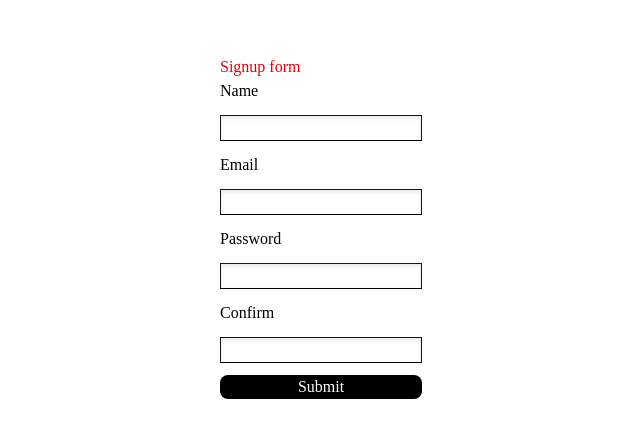
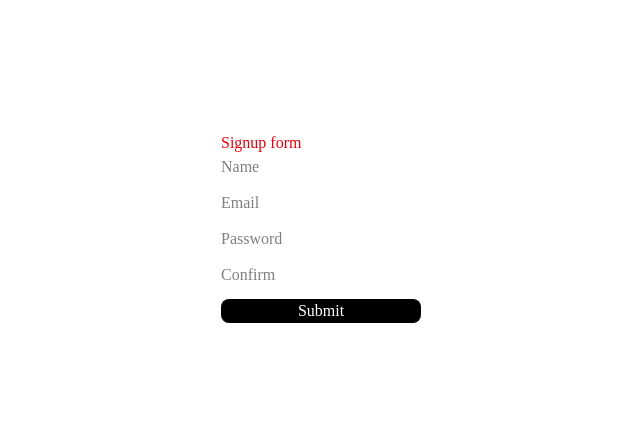
Before and after one commit to eeshm/random-ui-stuff, a React (Vite) app: page / in a window 1280 px wide. Shown: the part 173-610 px from the top of the page, without its empty margins (319-959 px from the left). Built offline with nearby package versions, Linux system fonts and the light colour scheme.

Commit message:
Form using react form and zod

```diff
--- a/package.json
+++ b/package.json
@@ -11,13 +11,16 @@
     "start": "vite preview"
   },
   "dependencies": {
+    "@hookform/resolvers": "^5.2.2",
     "@tailwindcss/vite": "^4.1.16",
     "clsx": "^2.1.1",
     "motion": "^12.23.24",
     "react": "^19.1.1",
     "react-dom": "^19.1.1",
+    "react-hook-form": "^7.75.0",
     "tailwind-merge": "^3.4.0",
-    "tailwindcss": "^4.1.16"
+    "tailwindcss": "^4.1.16",
+    "zod": "^4.4.3"
   },
   "devDependencies": {
     "@eslint/js": "^9.36.0",
--- a/src/App.tsx
+++ b/src/App.tsx
@@ -1,18 +1,19 @@
 import './App.css'
 // import HoverGlitch from './components/HoverGlitch'
 // import RotatingGrid from './components/RotatingGrid'
-import ClipPath from './components/ClipPath'
 import Signup from './components/signup'
+import Upload from './components/upload'
 
 const App = () => {
 
   return (
-    <div className="flex flex-col items-center justify-center min-h-screen">
+    <main className="flex min-h-screen w-full items-center justify-center ">
       {/* <HoverGlitch /> */}
       {/* <RotatingGrid  /> */}
       {/* <ClipPath/> */}
       <Signup/>
-    </div>
+      {/* <Upload /> */}
+    </main>
   )
 }
 export default App
--- a/src/components/signup.tsx
+++ b/src/components/signup.tsx
@@ -1,63 +1,52 @@
 import React, { useState } from "react"
+import { useForm} from "react-hook-form";
+import {z}  from "zod";
+import { zodResolver } from '@hookform/resolvers/zod';
+import { data } from "framer-motion/client";
+
+const signupSchema = z.object({
+    name:z.string().min(6, "Can't be smaller than 6").max(20, "Can't be greater than 20"),
+    email:z.string().email("Invalid email"),
+    password: z.string().min(6, "Can't be smaller than 6").max(20, "Can't be greater than 20"),
+    confirmPassword:z.string().min(6, "Can't be smaller than 6").max(20, "Can't be greater than 20")
+}).refine((data)=>data.password == data.confirmPassword,{
+    error: "Password do not match",
+    path:["confirmPassword"]
+})
+
+type SignupForm = z.infer<typeof signupSchema>
 
 function Signup() {
-    const [name, setName] = useState("");
-    const [email, setEmail] = useState("");
-    const [password, setPassword] = useState("");
-    const [confirmPassword, setConfirmPassword] = useState("");
-    const [errors, setErrors] = useState({
-        name: "",
-        email: "",
-        password: "",
-        confirmPassword: ""
+    const {register, handleSubmit, formState :{errors,isSubmitting}} = useForm<SignupForm>({
+        resolver : zodResolver(signupSchema)
     })
 
-    function handleSubmit(e: React.FormEvent<HTMLFormElement>) {
-        e.preventDefault();
-        let newErrors = {
-            name: "",
-            email: "",
-            password: "",
-            confirmPassword: ""
-        }
-
-        if (!name) newErrors.name = "Name is requried"
-        if (!email) newErrors.email = "Email is requried"
-        if (!password) newErrors.password = "Password is requried"
-        if (!confirmPassword) {
-            newErrors.confirmPassword = " Confirm password is requried"
-        } else if (confirmPassword !== password) newErrors.confirmPassword = "Passwords do not match";
-
-        const valid = Object.values(newErrors).every(err => err == null)
-        if (!valid) {
-            setErrors(newErrors);
-        }
-        else {
-            alert("submitted");
-        }
+    async function onSubmit(data: SignupForm) {
+        alert("submitted");
+        console.log(data);
     }
 
     return (
         <div className="flex flex-col ">
             <div className="text-red-600"> Signup form</div>
-            <form className="flex flex-col space-y-3" onSubmit={handleSubmit}>
-                <label htmlFor={name} >Name</label>
-                <Input value={name} onChange={setName} />
-                {errors.name && <div>{errors.name}</div>}
+            <form className="flex flex-col space-y-3" onSubmit={handleSubmit(onSubmit)}>
 
-                <label htmlFor={email} >Email</label>
-                <Input value={email} onChange={setEmail} />
-                {errors.email && <div>{errors.email}</div>}
+                <input {...register("name")} type="text" placeholder="Name" />
+                {errors.name && <div>{errors.name.message}</div>}
 
-                <label htmlFor={password} >Password</label>
-                <Input value={password} onChange={setPassword} />
-                {errors.password && <div>{errors.password}</div>}
+                {/* <label htmlFor={email} >Email</label> */}
+                <input {...register("email")} type="email" placeholder="Email"/>
+                {errors.email && <div>{errors.email.message}</div>}
+
+                {/* <label htmlFor={password} >Password</label> */}
+                <input {...register("password")} type="password" placeholder="Password" />
+                {errors.password && <div>{errors.password.message}</div>}
 
 
-                <label htmlFor={confirmPassword} >Confirm</label>
-                <Input value={confirmPassword} onChange={setConfirmPassword} />
-                {errors.confirmPassword && <div>{errors.confirmPassword}</div>}
-                <button className="rounded-md bg-black text-white" type="submit">Submit</button>
+                {/* <label htmlFor={confirmPassword} >Confirm</label> */}
+                <input {...register("confirmPassword")} type="password" placeholder="Confirm" />
+                {errors.confirmPassword && <div>{errors.confirmPassword.message}</div>}
+                <button className="rounded-md bg-black text-white" type="submit" disabled={isSubmitting}>Submit</button>
             </form>
         </div>
     )
--- /dev/null
+++ b/src/components/upload.tsx
@@ -0,0 +1,24 @@
+
+
+function Upload() {
+    return (
+        <section className="w-full max-w-xl p-6 sm:p-8">
+
+            <form className="mt-6">
+                <label
+                    htmlFor="file-upload"
+                    className="mb-2 block text-sm font-medium "
+                >
+                    Select File
+                </label>
+                <input
+                    id="file-upload"
+                    type="file"
+                    className="block w-full rounded-lg border px-3 py-2 text-sm text-foreground "
+                />
+            </form>
+        </section>
+    )
+}
+
+export default Upload
```
Also changed, not shown: 1 other file (tests, documents, lock files or other folders).
